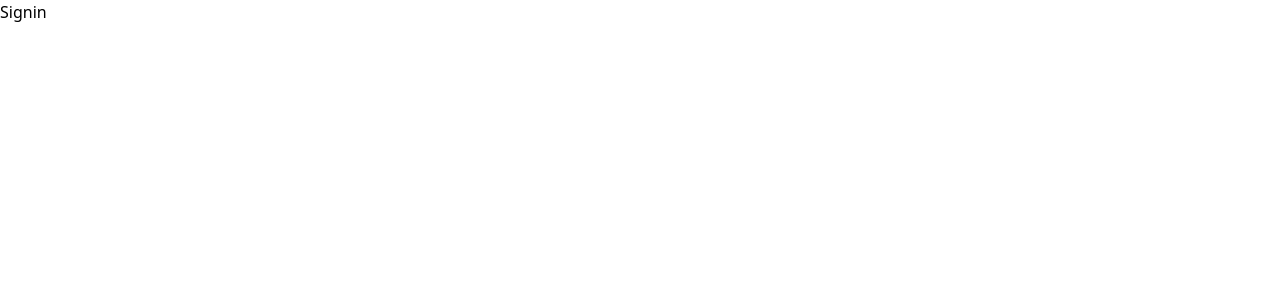
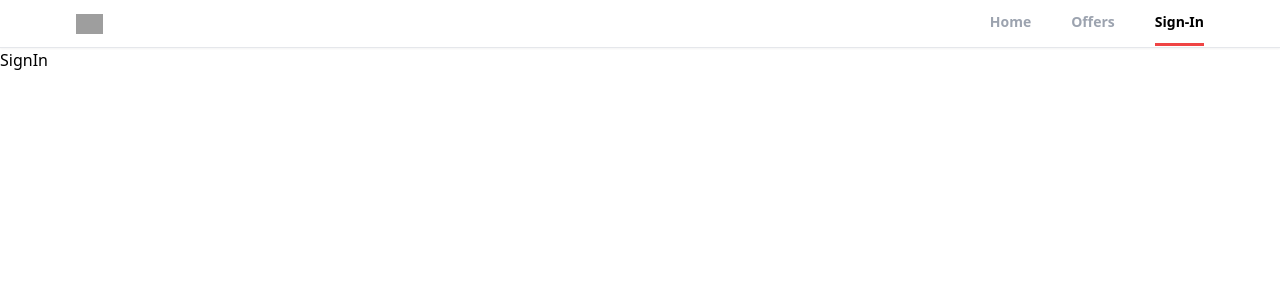
Before and after one commit to IamSithabile/Realtor-clone-react-typescript, a React (Create React App) app: page /sign-in in a window 1280 px wide. Shown: the top 300 px of the page. Built offline with nearby package versions, Linux system fonts and the light colour scheme; grey boxes are pictures that could not be loaded.

Commit message:
Added a Header component, used iy in app.tsx and used NavLink and Link components from react router dom. Also removed React.FC fron JSX.Element

```diff
--- a/src/App.tsx
+++ b/src/App.tsx
@@ -1,4 +1,4 @@
-import React, { FC } from "react";
+import React from "react";
 import Home from "./pages/Home";
 import Offers from "./pages/Offers";
 import Profile from "./pages/Profile";
@@ -8,9 +8,12 @@
 
 import { BrowserRouter as Router, Routes, Route } from "react-router-dom";
 
-const App: FC = () => {
+import Header from "./components/Header";
+
+const App = (): JSX.Element => {
   return (
     <Router>
+      <Header />
       <Routes>
         <Route path="/" element={<Home />} />
         <Route path="/offers" element={<Offers />} />
--- /dev/null
+++ b/src/components/Header.tsx
@@ -0,0 +1,62 @@
+import React, { FC } from "react";
+import { NavLink, Link } from "react-router-dom";
+
+const Header: FC = () => {
+  let activeClassName =
+    "cursor-pointer py-3 text-sm font-semibold text-black border-b-red-500 border-b-[3px]";
+
+  return (
+    <nav className="bg-white border-b shadow-sm sticky top-0 z-50">
+      <header className="flex justify-between items-center px-3 max-w-6xl mx-auto">
+        <div className="">
+          <Link to="/">
+            <img
+              src="https://static.rdc.moveaws.com/images/logos/rdc-logo-default.svg"
+              alt="logo"
+              className="h-5"
+            />
+          </Link>
+        </div>
+
+        <div>
+          <ul className="flex space-x-10">
+            <li className="cursor-pointer py-3 text-sm font-semibold text-gray-400 border-b-[3px] border-b-transparent">
+              <NavLink
+                to="/"
+                className={({ isActive }) =>
+                  isActive ? activeClassName : undefined
+                }
+              >
+                Home
+              </NavLink>
+            </li>
+
+            <li className="cursor-pointer py-3 text-sm font-semibold text-gray-400 border-b-[3px] border-b-transparent">
+              <NavLink
+                to="offers"
+                className={({ isActive }) =>
+                  isActive ? activeClassName : undefined
+                }
+              >
+                Offers
+              </NavLink>
+            </li>
+
+            <li className="cursor-pointer py-3 text-sm font-semibold text-gray-400 border-b-[3px] border-b-transparent">
+              <NavLink
+                to="sign-in"
+                className={({ isActive }) =>
+                  isActive ? activeClassName : undefined
+                }
+              >
+                Sign-In
+              </NavLink>
+            </li>
+          </ul>
+        </div>
+      </header>
+    </nav>
+  );
+};
+
+export default Header;
--- a/src/pages/ForgotPassword.tsx
+++ b/src/pages/ForgotPassword.tsx
@@ -1,6 +1,4 @@
-import React, { FC } from "react";
-
-const ForgotPassword: FC = () => {
+const ForgotPassword = (): JSX.Element => {
   return <div>ForgotPassword</div>;
 };
 
--- a/src/pages/Home.tsx
+++ b/src/pages/Home.tsx
@@ -1,6 +1,6 @@
-import React, { FC } from "react";
+import React from "react";
 
-const Home: FC = () => {
+const Home = (): JSX.Element => {
   return <div>Home</div>;
 };
 
--- a/src/pages/Offers.tsx
+++ b/src/pages/Offers.tsx
@@ -1,6 +1,6 @@
-import React, { FC } from "react";
+import React from "react";
 
-const Offers: FC = () => {
+const Offers = (): JSX.Element => {
   return <div>Offers</div>;
 };
 
--- a/src/pages/Profile.tsx
+++ b/src/pages/Profile.tsx
@@ -1,6 +1,6 @@
-import React, { FC } from "react";
+import React from "react";
 
-const Profile: FC = () => {
+const Profile = (): JSX.Element => {
   return <div>Profile</div>;
 };
 
--- a/src/pages/SignIn.tsx
+++ b/src/pages/SignIn.tsx
@@ -1,7 +1,7 @@
-import React, { FC } from "react";
+import React from "react";
 
-const Signin: FC = () => {
-  return <div>Signin</div>;
+const SignIn = (): JSX.Element => {
+  return <div>SignIn</div>;
 };
 
-export default Signin;
+export default SignIn;
--- a/src/pages/SignUp.tsx
+++ b/src/pages/SignUp.tsx
@@ -1,6 +1,6 @@
-import React, { FC } from "react";
+import React from "react";
 
-const SignUp: FC = () => {
+const SignUp = (): JSX.Element => {
   return <div>SignUp</div>;
 };
 
```
